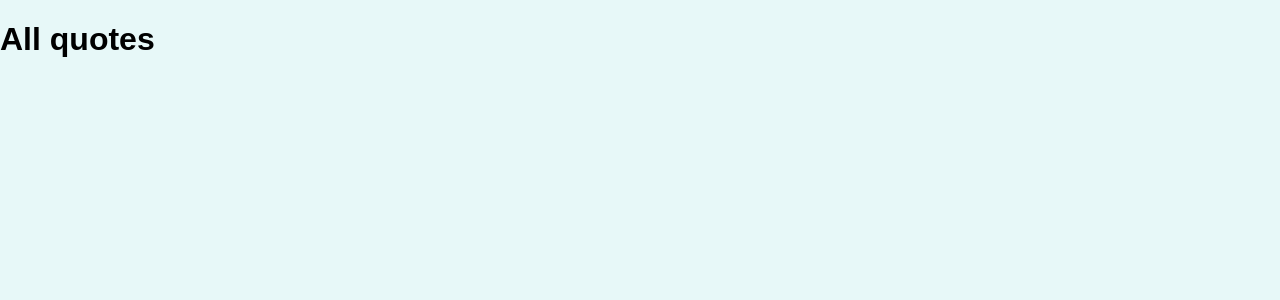
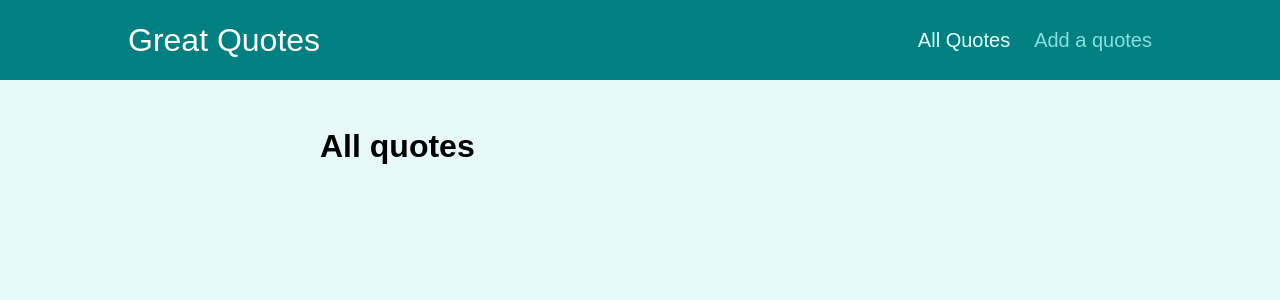
Before and after one commit to 1806397/react_router_project, a React (Create React App) app: page /quotes in a window 1280 px wide. Shown: the top 300 px of the page. Built offline with nearby package versions, Linux system fonts and the light colour scheme.

Commit message:
4th commit:Added navigation

```diff
--- a/src/App.js
+++ b/src/App.js
@@ -2,9 +2,11 @@
 import AllQuote from "./pages/AllQuotes";
 import NewQuote from "./pages/NewQuote";
 import QuoteDetail from "./pages/QuoteDetail";
+import Layout from "./components/layout/Layout";
 function App() {
   return (
     <>
+      <Layout>
         <Switch>
           <Route path="/" exact>
             <Redirect to="/quotes" />
@@ -21,6 +23,7 @@
             <NewQuote />
           </Route>
         </Switch>
+      </Layout>
     </>
   );
 }
--- /dev/null
+++ b/src/components/layout/Layout.js
@@ -0,0 +1,11 @@
+import classes from "./Layout.module.css";
+import MainNavigation from "./MainNavigation";
+const Layout = (props) => {
+  return (
+    <>
+      <MainNavigation />
+      <main className={classes.main}>{props.children}</main>
+    </>
+  );
+};
+export default Layout;
--- /dev/null
+++ b/src/components/layout/MainNavigation.js
@@ -0,0 +1,24 @@
+import classes from "./MainNavigation.module.css";
+import { NavLink } from "react-router-dom";
+const MainNavigation = () => {
+  return (
+    <header className={classes.header}>
+      <div className={classes.logo}>Great Quotes</div>
+      <nav className={classes.nav}>
+        <ul>
+          <li>
+            <NavLink to="/quotes" activeClassName={classes.active}>
+              All Quotes
+            </NavLink>
+          </li>
+          <li>
+            <NavLink to="/new-quote" activeClassName={classes.active}>
+              Add a quotes
+            </NavLink>
+          </li>
+        </ul>
+      </nav>
+    </header>
+  );
+};
+export default MainNavigation;
```
Lines whose indentation alone changed are shown as unchanged.
